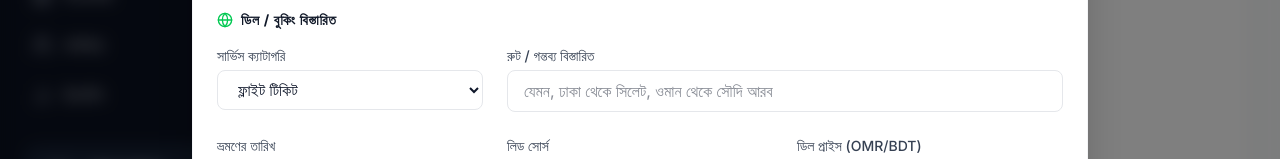
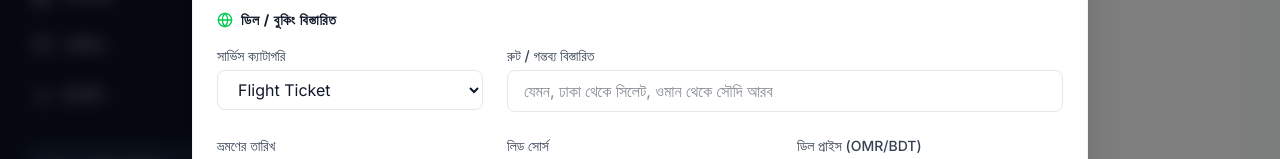
Before and after one commit to Mehedi259/musafly-admin-dashboard, a Next.js app: page /deals in a window 1280 px wide. Both pictures are taken after a click on the button "নতুন ডিল". Shown: the part 513-672 px from the top of the page. Built offline with nearby package versions, Linux system fonts and the light colour scheme; no server answers.

Commit message:
Update service category options to English terms as requested

```diff
--- a/src/components/forms/ManualBookingForm.tsx
+++ b/src/components/forms/ManualBookingForm.tsx
@@ -12,7 +12,7 @@ export default function ManualBookingForm({ onClose, initialData, isEditMode, on
     address: initialData?.address || '',
     passport_number: initialData?.passport_number || '',
     email: initialData?.email || '',
-    service_category: initialData?.service_category || 'ফ্লাইট টিকিট',
+    service_category: initialData?.service_category || 'Flight Ticket',
     route_destination: initialData?.route_destination || '',
     travel_date: initialData?.travel_date || '',
     lead_source: initialData?.lead_source || 'WhatsApp',
@@ -112,11 +112,11 @@ export default function ManualBookingForm({ onClose, initialData, isEditMode, on
             <div>
               <label className="block text-sm font-medium text-gray-700 mb-1">সার্ভিস ক্যাটাগরি</label>
               <select name="service_category" value={formData.service_category} onChange={handleChange} className="w-full px-4 py-2 border border-gray-200 rounded-lg focus:ring-2 focus:ring-blue-500/20 focus:border-blue-500 outline-none bg-white">
-                <option>ফ্লাইট টিকিট</option>
-                <option>হোটেল বুকিং</option>
-                <option>ভিসা প্রসেসিং</option>
-                <option>ওমরাহ প্যাকেজ</option>
-                <option>হলিডে ট্যুর</option>
+                <option>Flight Ticket</option>
+                <option>Visa Process</option>
+                <option>Umrah</option>
+                <option>Tour</option>
+                <option>Ads</option>
               </select>
             </div>
             <div className="md:col-span-2">
```
